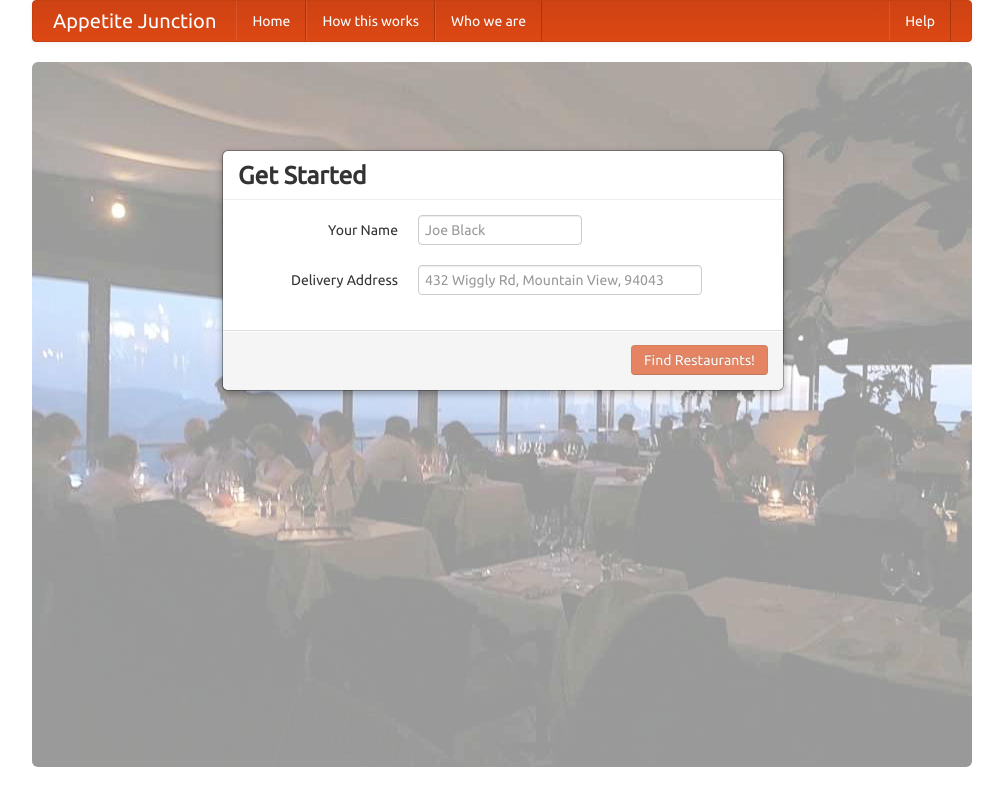
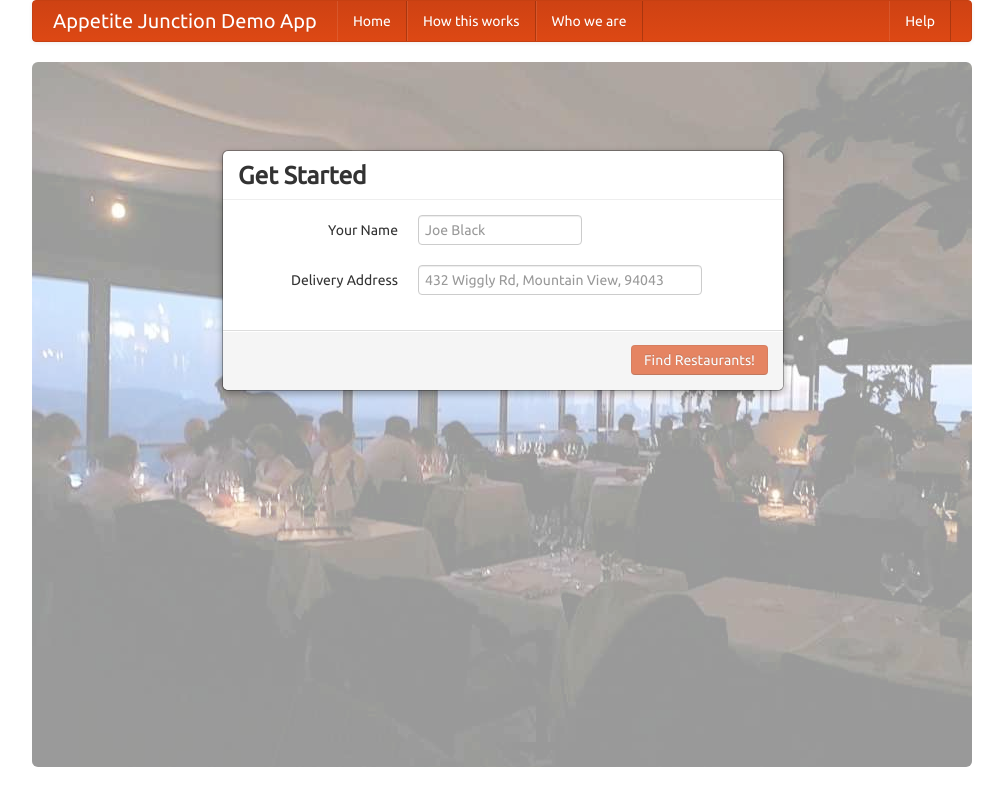
Before and after one commit to sourabhDemo/appetitejunction-master, a website: page app/index.html in a window 1280 px wide. Shown: the whole page, without its empty margins (138-1141 px from the left). Drawn offline with Linux system fonts and the light colour scheme.

Commit message:
Added changes

```diff
--- a/app/index.html
+++ b/app/index.html
@@ -12,7 +12,7 @@
 
   <div class="navbar" ng-controller="NavbarController">
     <div class="navbar-inner">
-      <a class="brand" href="#/">Appetite Junction</a>
+      <a class="brand" href="#/">Appetite Junction Demo App</a>
       <ul class="nav">
         <li ng-class="{active: routeIs('/')}"><a href="#/">Home</a></li>
         <li ng-class="{active: routeIs('/how-this-work')}"><a href="#/how-this-work">How this works</a></li>
```
